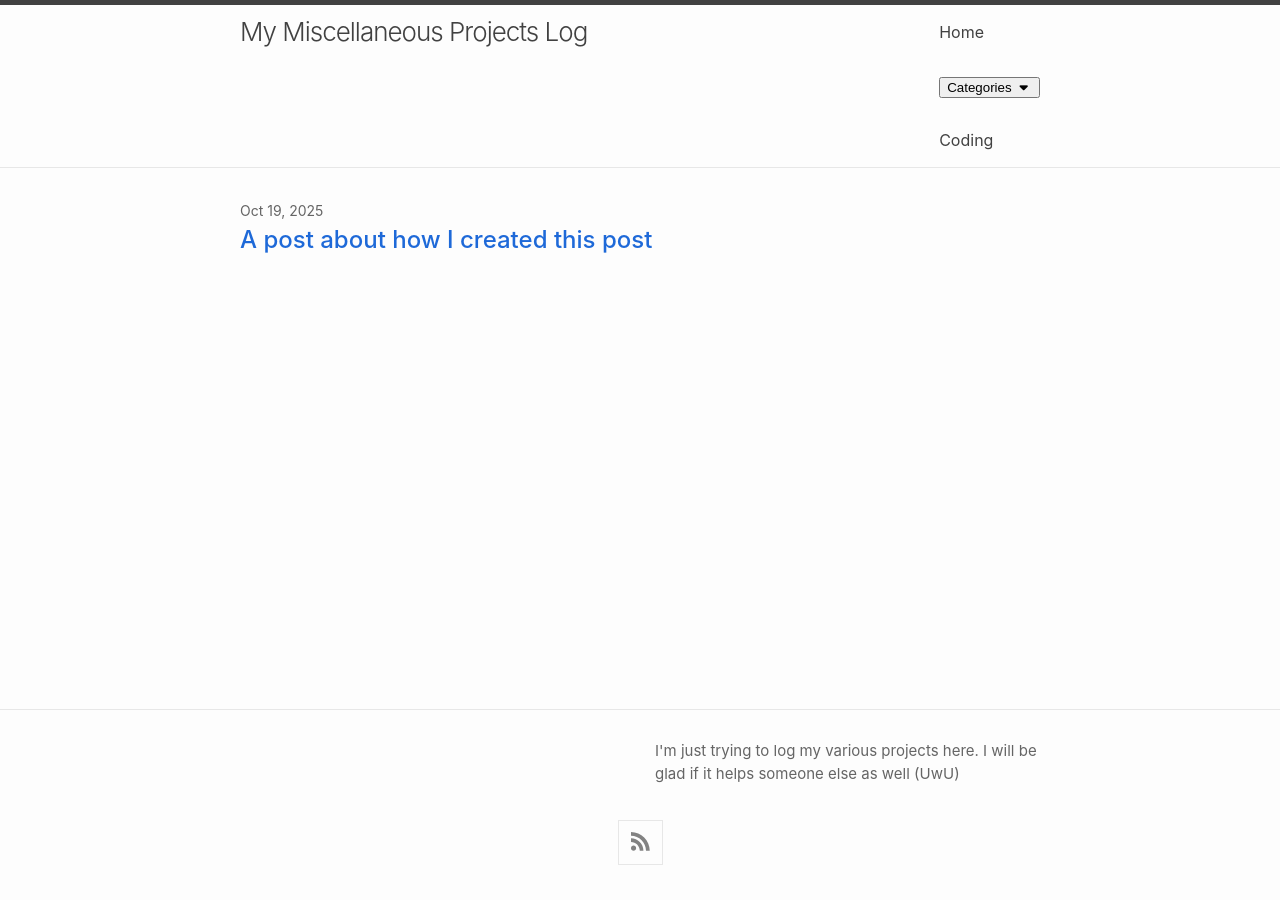
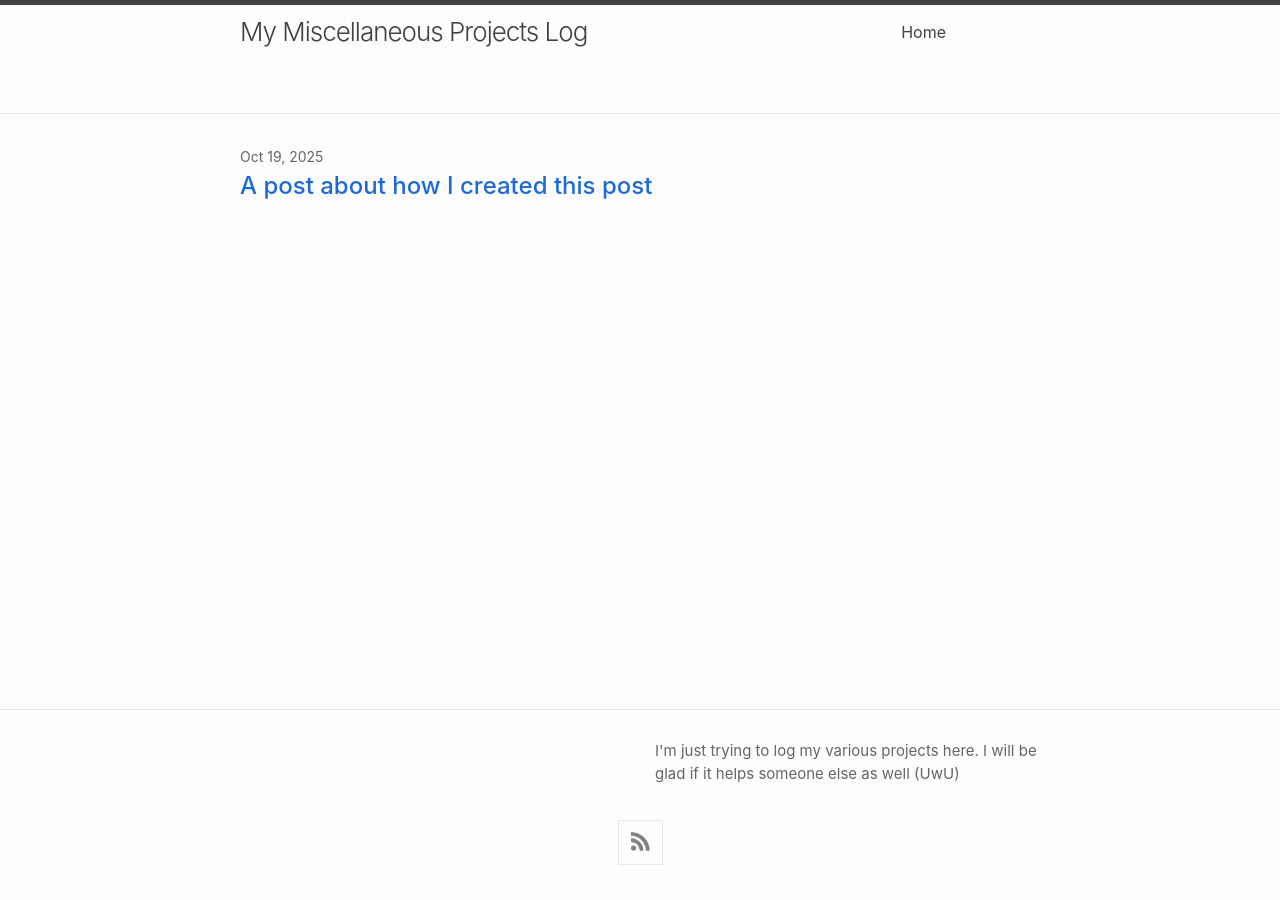
Before and after one commit to ris-iris/my-blog, a Jekyll site: the page built from index.md, in a window 1280 px wide. Built offline with Jekyll 4.4.1, drawn with Linux system fonts in a browser that asks for light colours; nearby versions of some CDN libraries; our own code applies the rules of GitHub Pages for plain Markdown files.

Commit message:
Add custom dropdown styles to custom-styles.scss

```diff
--- a/_sass/minima/custom-styles.scss
+++ b/_sass/minima/custom-styles.scss
@@ -1,2 +1,49 @@
 // Placeholder to allow defining custom styles that override everything else.
 // (Use `_sass/minima/custom-variables.scss` to override variable defaults)
+/* The dropdown container */
+.dropdown {
+  float: left;
+  overflow: hidden;
+}
+
+/* Dropdown button */
+.dropdown .dropbtn {
+  font-size: 16px;
+  border: none;
+  outline: none;
+  color: white;
+  padding: 14px 16px;
+  background-color: inherit;
+  font-family: inherit; /* Important for vertical align on mobile phones */
+  margin: 0; /* Important for vertical align on mobile phones */
+}
+
+/* Dropdown content (hidden by default) */
+.dropdown-content {
+  display: none;
+  position: absolute;
+  background-color: #f9f9f9;
+  min-width: 160px;
+  box-shadow: 0px 8px 16px 0px rgba(0,0,0,0.2);
+  z-index: 1;
+}
+
+/* Links inside the dropdown */
+.dropdown-content a {
+  float: none;
+  color: black;
+  padding: 12px 16px;
+  text-decoration: none;
+  display: block;
+  text-align: left;
+}
+
+/* Add a grey background color to dropdown links on hover */
+.dropdown-content a:hover {
+  background-color: #ddd;
+}
+
+/* Show the dropdown menu on hover */
+.dropdown:hover .dropdown-content {
+  display: block;
+}
```
